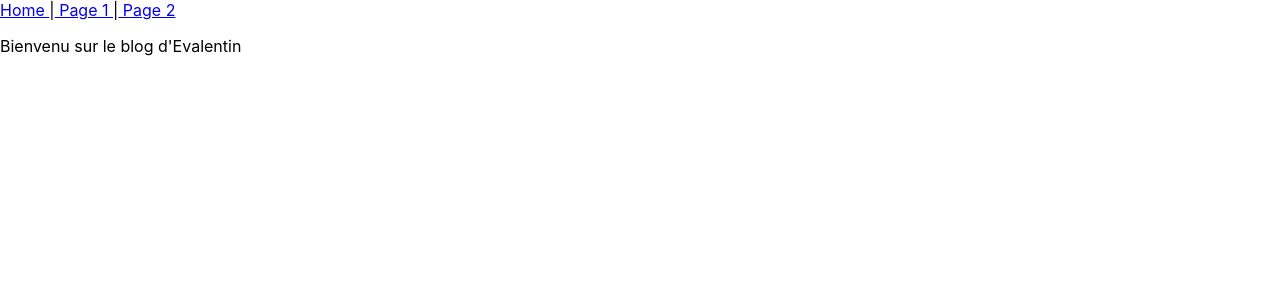
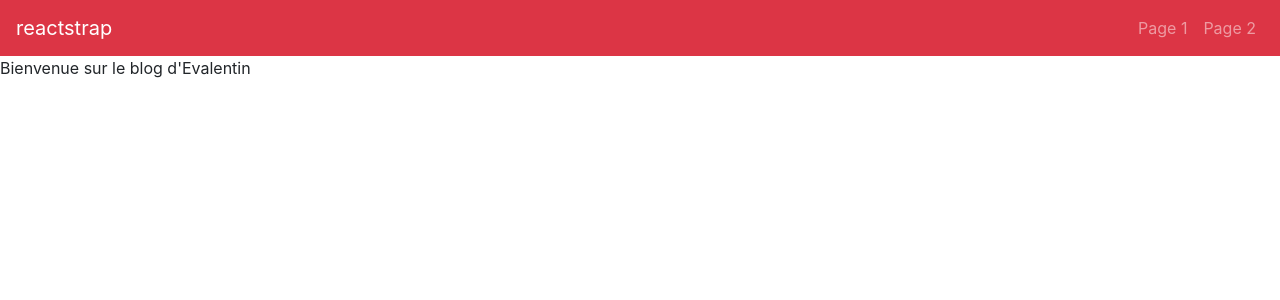
Before and after one commit to RenardVentile/blog-react, a React (Create React App) app in the folder front/: page / in a window 1280 px wide. Shown: the top 300 px of the page. Built offline with nearby package versions, Linux system fonts and the light colour scheme.

Commit message:
add boostrap + style navbar

```diff
--- a/front/package.json
+++ b/front/package.json
@@ -3,10 +3,12 @@
   "version": "0.1.0",
   "private": true,
   "dependencies": {
+    "bootstrap": "^4.3.1",
     "react": "^16.8.5",
     "react-dom": "^16.8.5",
     "react-router-dom": "^5.0.0",
     "react-scripts": "2.1.8",
+    "reactstrap": "^7.1.0",
     "yarn": "^1.13.0"
   },
   "scripts": {
--- a/front/src/components/Header.js
+++ b/front/src/components/Header.js
@@ -1,16 +1,51 @@
-import React, {Component} from "react";
-import {NavLink} from "react-router-dom";
+import React, { Component } from "react";
+// import {NavLink} from "react-router-dom";
+import {
+  Collapse,
+  Navbar,
+  NavbarToggler,
+  NavbarBrand,
+  Nav,
+  NavItem,
+  NavLink
+} from "reactstrap";
 
 class Header extends Component {
-    render() {
-        return(
-            <div>
-                <NavLink to="/">Home </NavLink> |
-                <NavLink to="/page1"> Page 1 </NavLink> |
-                <NavLink to="/page2"> Page 2 </NavLink>
-            </div>
-        )
-    }
+  constructor(props) {
+    super(props);
+    this.state = {
+      isOpen: false
+    };
+
+    this.toggle = this.toggle.bind(this);
+  }
+
+  toggle() {
+    this.setState({
+      isOpen: !this.state.isOpen
+    });
+  }
+
+  render() {
+    return (
+      <div>
+        <Navbar color="danger" dark expand="md">
+          <NavbarBrand href="/">reactstrap</NavbarBrand>
+          <NavbarToggler onClick={this.toggle} />
+          <Collapse isOpen={this.state.isOpen} navbar>
+            <Nav className="ml-auto" navbar>
+              <NavItem>
+                <NavLink href="/page1">Page 1</NavLink>
+              </NavItem>
+              <NavItem>
+                <NavLink href="/page2">Page 2</NavLink>
+              </NavItem>
+            </Nav>
+          </Collapse>
+        </Navbar>
+      </div>
+    );
+  }
 }
 
 export default Header;
--- a/front/src/components/Home.js
+++ b/front/src/components/Home.js
@@ -1,10 +1,11 @@
 import React, {Component} from "react";
+import {Button} from "reactstrap";
 
 class Home extends Component {
     render() {
         return (
             <div>
-            	<p>Bienvenu sur le blog d'Evalentin</p>
+            	<p>Bienvenue sur le blog d'Evalentin</p>
             </div>
         )
     }
--- a/front/src/index.js
+++ b/front/src/index.js
@@ -4,6 +4,7 @@ import './index.css';
 import App from './App';
 import * as serviceWorker from './serviceWorker';
 import {BrowserRouter} from 'react-router-dom';
+import 'bootstrap/dist/css/bootstrap.min.css';
 
 ReactDOM.render(
     <BrowserRouter>
```
Also changed, not shown: 1 other file (tests, documents, lock files or other folders).
